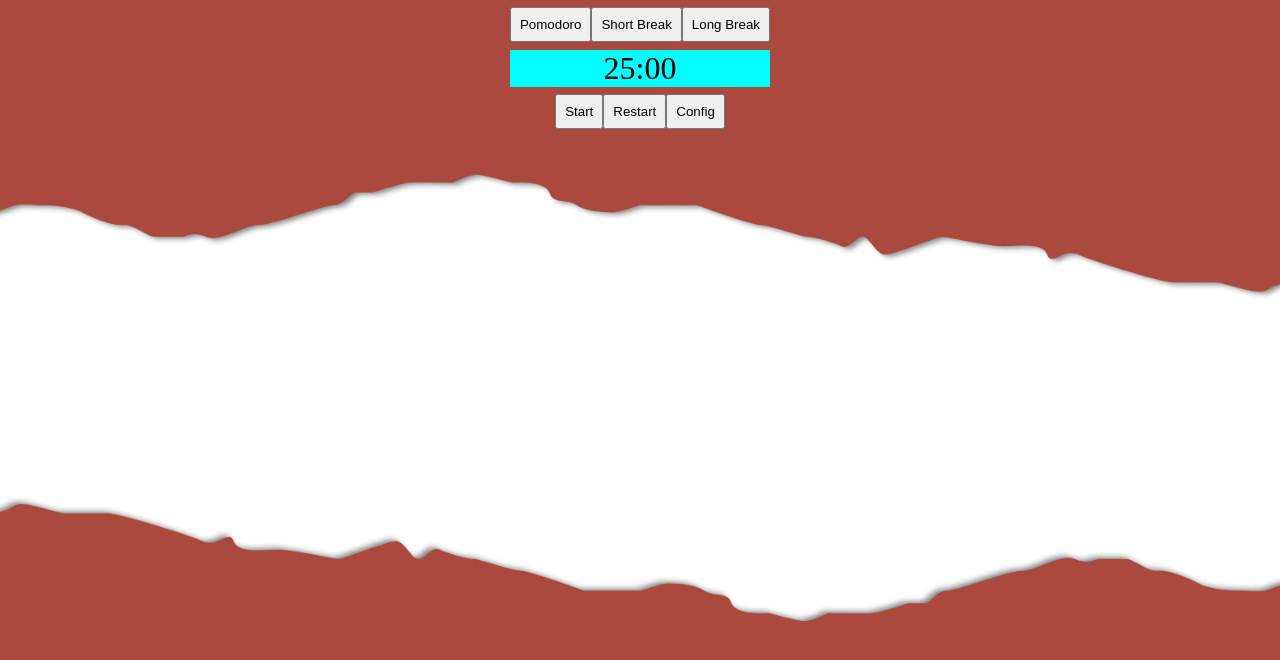
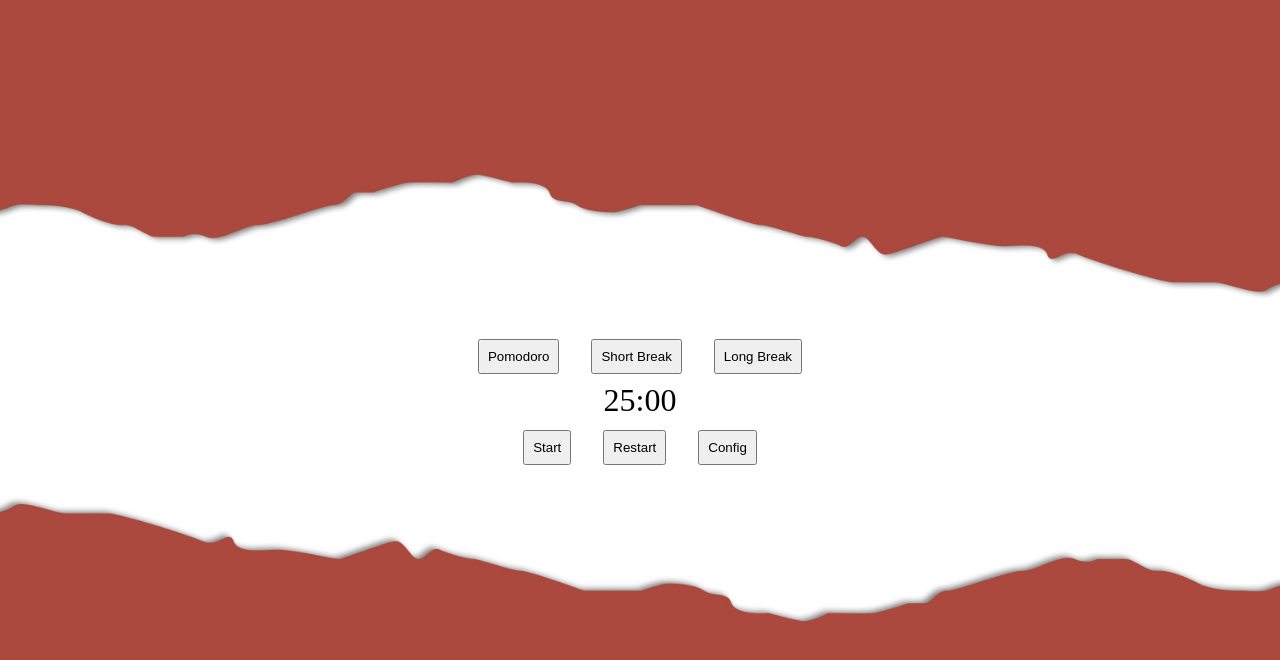
Before and after one commit to alexandra-aryshtaeva/pomodoro, a Vue app: page / in a window 1280 px wide. Shown: the top 660 px of the page. Built offline with nearby package versions, Linux system fonts and the light colour scheme.

Commit message:
succefully centered things

```diff
--- a/src/App.vue
+++ b/src/App.vue
@@ -9,9 +9,11 @@ const currentTab = ref("pomodoro");
 </script>
 <template>
   <div class="card">
-    <button @click="currentTab = 'pomodoro'">Pomodoro</button>
-    <button @click="currentTab = 'shortBreak'">Short Break</button>
-    <button @click="currentTab = 'longBreak'">Long Break</button>
+    <div id="topButtons">
+      <button @click="currentTab = 'pomodoro'">Pomodoro</button>
+      <button @click="currentTab = 'shortBreak'">Short Break</button>
+      <button @click="currentTab = 'longBreak'">Long Break</button>
+    </div>
 
     <Pomodoro v-if="currentTab === 'pomodoro'" />
     <ShortBreak v-if="currentTab === 'shortBreak'" />
@@ -27,14 +29,18 @@ body {
   background-size: cover;
   height: 100vh;
   width: 100vw;
-  /* min-height: 10vh; */
   width: 100vw;
   background-position: center;
   font-size: 32px;
+  display: flex;
+  justify-content: center;
   text-align: center;
+  align-items: center;
 }
 
 .card {
+  display: flex;
+  flex-direction: column;
   align-self: center;
   justify-self: center;
   padding: 0px;
@@ -42,16 +48,10 @@ body {
 }
 
 #display {
-  background-color: aqua;
-
-  margin: 8px 0px 0px 0px;
-  padding: 0px;
+  margin: 4px 0px;
 }
 button {
-  padding: 8px;
-  margin: 0px;
+  padding: 8px 8px;
+  margin: 4px 16px;
 }
-/* button {
-  background-color: aqua;
-}  */
 </style>
--- a/src/components/Pomodoro.vue
+++ b/src/components/Pomodoro.vue
@@ -75,9 +75,11 @@ function isInput() {
 
 <template>
   <div id="display">{{ display }}</div>
-  <button v-if="startBtn" @click="start">Start</button>
-  <button v-if="!startBtn" @click="stop">Pause</button>
-  <button @click="restart">Restart</button>
-  <button @click="isInput">Config</button>
+  <div id="bottomBtns">
+    <button v-if="startBtn" @click="start">Start</button>
+    <button v-if="!startBtn" @click="stop">Pause</button>
+    <button @click="restart">Restart</button>
+    <button @click="isInput">Config</button>
+  </div>
   <input v-if="showInput" type="number" v-model="input" />
 </template>
```
